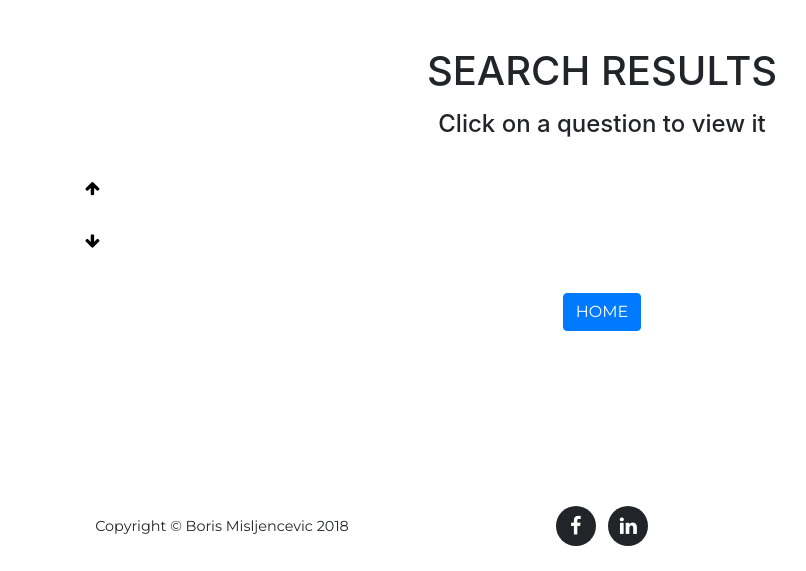
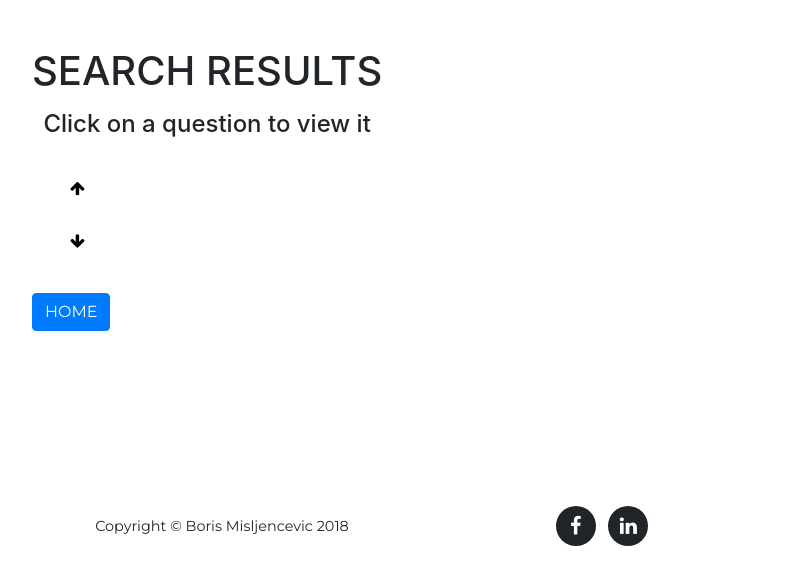
Before and after one commit to bmisljen/django_questions_answers, a Django app: page /qanda/questionsearch/ in a window 1280 px wide. Shown: the part 103-674 px from the top of the page, without its empty margins (38-844 px from the left). Run offline with Django 3.2, Linux system fonts and the light colour scheme; parts of the project's set-up code (start-up, migrations or seed data) failed here and were passed over; some libraries are stand-ins or nearby versions; some web fonts are replaced.

Commit message:
heroku changes 26

```diff
--- a/qanda/templates/qanda/results.html
+++ b/qanda/templates/qanda/results.html
@@ -44,17 +44,17 @@
     <section id="answeradded">
       <div class="container">
         <div class="row">
-          <div class="col-lg-12 text-center">
+          <div class="col-xs-12 text-center">
               <h2 class="section-heading">Thank you for answering the question!</h2>
           </div>
         </div>
         <div class="row">
-        	<div class="col-lg-12 text-center">
+        	<div class="col-xs-12 text-center">
                <a class="btn btn-primary btn-xl text-uppercase js-scroll-trigger" href="{% url 'qanda:detail' question.id %}">Add Another Answer?</a>
         	</div>
         </div>
         <div class="row">
-        	<div class="col-lg-12 text-center">
+        	<div class="col-xs-12 text-center">
         		{{ value|linebreaks }}
         		{{ value|linebreaks }}
         		{{ value|linebreaks }}
--- a/qanda/templates/qanda/searchResults.html
+++ b/qanda/templates/qanda/searchResults.html
@@ -45,7 +45,7 @@
       <div class="container">
       {% if latest_question_list %}
         <div class="row">
-          <div class="col-lg-12 text-center">
+          <div class="col-xs-12 text-center">
             <h2 class="section-heading text-uppercase">Search Results</h2>
             <h4 class="service-heading">Click on a question to view it</h4>
           </div>
@@ -55,13 +55,13 @@
         <ul>
         {% for question in latest_question_list %}
           <div class="row">
-        	 	<div class="col-lg-12">
+        	 	<div class="col-xs-12">
         	 		<div class="row">
         	 			<button type="submit" class="btn btn-vote" id="upvotebutton{{ forloop.counter }}" data-questionid="{{ question.id }}"><i class="fa fa-arrow-up"></i></button>
         	 		</div>
         	 		<div class="row">
         	 			<button type="button" class="btn btn-vote" disabled>{{question.votes}}</button>
-        	 		    <div class="col-lg-6 text-left">
+        	 		    <div class="col-xs-6 text-left">
         	 				<ul><h4 class="service-heading"><a href="{% url 'qanda:detail' question.id %}">{{ question.question_name }}</a></ul></h4>
         	 			</div>
         	 		  </div>
@@ -75,14 +75,14 @@
         </ul>
         {% else %}
           <div class="row">
-          	<div class="col-lg-12 text-center">
+          	<div class="col-xs-12 text-center">
             	<h2 class="section-heading text-uppercase">No Questions Match Search</h2>
           	</div>
           </div>
         {% endif %}
 
        <div class="row">
-        	<div class="col-lg-12 text-center">
+        	<div class="col-xs-12 text-center">
         	    {{ value|linebreaks }}
            	    {{ value|linebreaks }}
          		<a class="btn btn-primary btn-xl text-uppercase js-scroll-trigger" href="{% url 'qanda:index'%}">Home</a>
```
Also changed, not shown: qanda/templates/qanda/detail.html (+4 -4 lines), qanda/templates/qanda/displayAddQuestion.html (+4 -4 lines).
